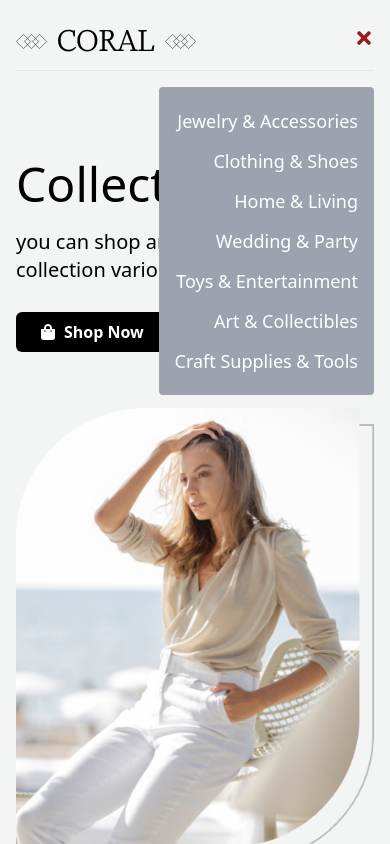
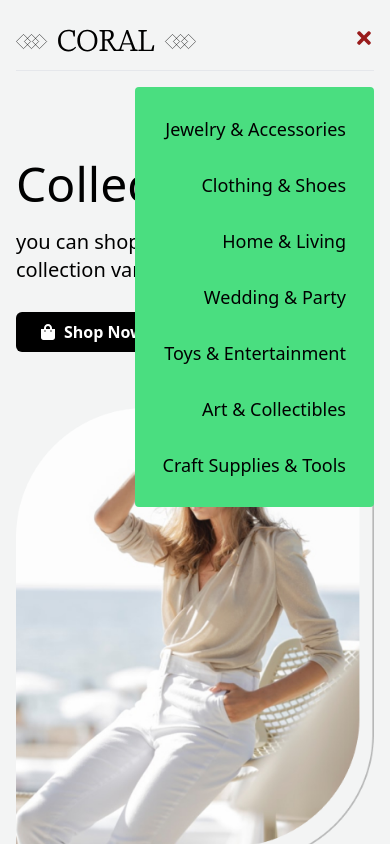
Before and after one commit to BorhanBappy/EcommerceWebsiteReact, a React (Vite) app: page / in a window 390 px wide. Both pictures are taken after a click on the button 364 px from the left and 38 px from the top of the page. Shown: the top 844 px of the page. Built offline with nearby package versions, Linux system fonts and the light colour scheme.

Commit message:
animationMobilemenuItem

```diff
--- a/src/components/Card.jsx
+++ b/src/components/Card.jsx
@@ -5,7 +5,7 @@ import { Link } from "react-router-dom";
 const Card = ({ filteredItems }) => {
   return (
     <div className=" grid xl:grid-cols-4 md:grid-cols-3 sm:grid-cols-2 grid-cols-1 items-center justify-center gap-12  shadow-sm ">
-      {filteredItems.slice(0,8).map((item) => (
+      {filteredItems.slice(0, 8).map((item) => (
         <div key={item.id}>
           <Link to={`/${item.category}/${item.id}`}>
             <img
--- a/src/components/Navbar.jsx
+++ b/src/components/Navbar.jsx
@@ -75,14 +75,14 @@ function Navbar() {
         {/* Only Mobile menu items */}
         <div className="lg:hidden">
           <ul
-            className={`bg-gray-400 text-white text-lg text-right w-max ml-auto px-4 py-2 rounded ${
+            className={`bg-green-400 text-black text-lg text-right w-max ml-auto px-4 py-2 rounded ${
               isMenuOpen ? "" : "hidden"
-            } `}
+            }`}
           >
             {namItems.map(({ title, path }) => (
               <li
                 key={title}
-                className=" hover:text-orange-500 my-3 cursor-pointer "
+                className="my-3 cursor-pointer transition-all duration-300 ease-in-out transform hover:text-white hover:bg-blue-600 hover:scale-105 rounded px-3 py-2"
               >
                 <Link to={path}>{title}</Link>
               </li>
```
Also changed, not shown: src/pages/home/Products.jsx (+6 -2 lines).
